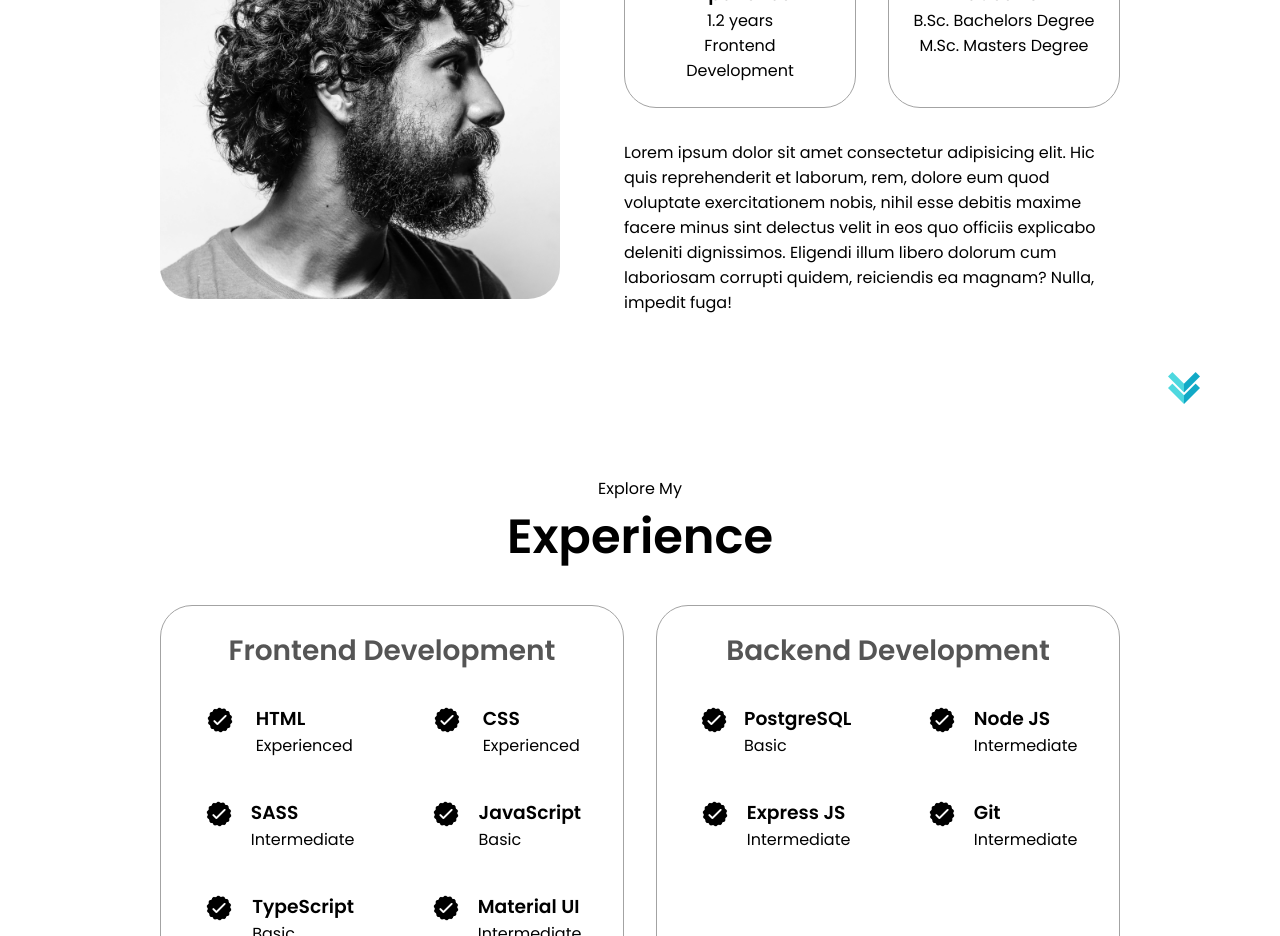
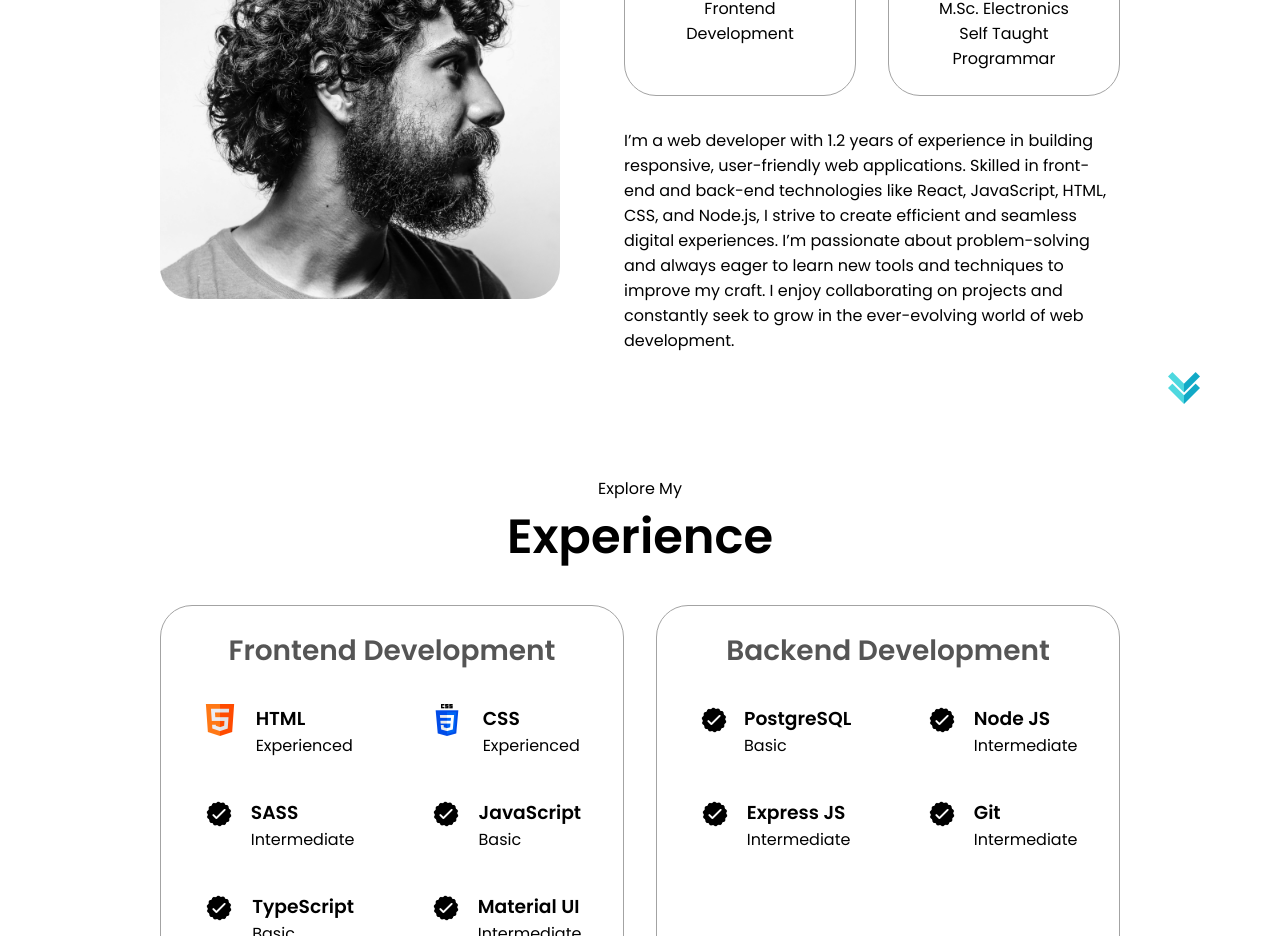
Before and after one commit to pranabesh11/pranabesh_portfolio, a React (Vite) app: page / in a window 1280 px wide. Shown: the part 1220-2156 px from the top of the page. Built offline with nearby package versions, Linux system fonts and the light colour scheme.

Commit message:
this is css change

```diff
--- a/src/components/About/About.jsx
+++ b/src/components/About/About.jsx
@@ -36,17 +36,12 @@ const About = () => {
                 className="icon"
               />
               <h3>Education</h3>
-              <p>B.Sc. Bachelors Degree<br />M.Sc. Masters Degree</p>
+              <p>B.Sc. Physics<br />M.Sc. Electronics <br/> Self Taught Programmar</p>
             </div>
           </div>
           <div className="text-container">
             <p>
-              Lorem ipsum dolor sit amet consectetur adipisicing elit. Hic quis
-              reprehenderit et laborum, rem, dolore eum quod voluptate
-              exercitationem nobis, nihil esse debitis maxime facere minus sint
-              delectus velit in eos quo officiis explicabo deleniti dignissimos.
-              Eligendi illum libero dolorum cum laboriosam corrupti quidem,
-              reiciendis ea magnam? Nulla, impedit fuga!
+              I’m a web developer with 1.2 years of experience in building responsive, user-friendly web applications. Skilled in front-end and back-end technologies like React, JavaScript, HTML, CSS, and Node.js, I strive to create efficient and seamless digital experiences. I’m passionate about problem-solving and always eager to learn new tools and techniques to improve my craft. I enjoy collaborating on projects and constantly seek to grow in the ever-evolving world of web development.
             </p>
           </div>
         </div>
--- a/src/components/Experience/Experience.jsx
+++ b/src/components/Experience/Experience.jsx
@@ -2,6 +2,8 @@ import React from 'react';
 import './experience.css';
 import checkmark from "../../assets/checkmark.png";
 import arrowpic from '../../assets/arrow.png';
+import html_img from "../../assets/skills_Icons/html.png"
+import css_img from "../../assets/skills_Icons/css-3.png"
 
 const Experience = () => {
   return (
@@ -16,7 +18,7 @@ const Experience = () => {
             <div className="article-container">
               <article>
                 <img
-                  src={checkmark}
+                  src={html_img}
                   alt="Experience icon"
                   className="icon"
                 />
@@ -27,7 +29,7 @@ const Experience = () => {
               </article>
               <article>
                 <img
-                  src={checkmark}
+                  src={css_img}
                   alt="Experience icon"
                   className="icon"
                 />
```
